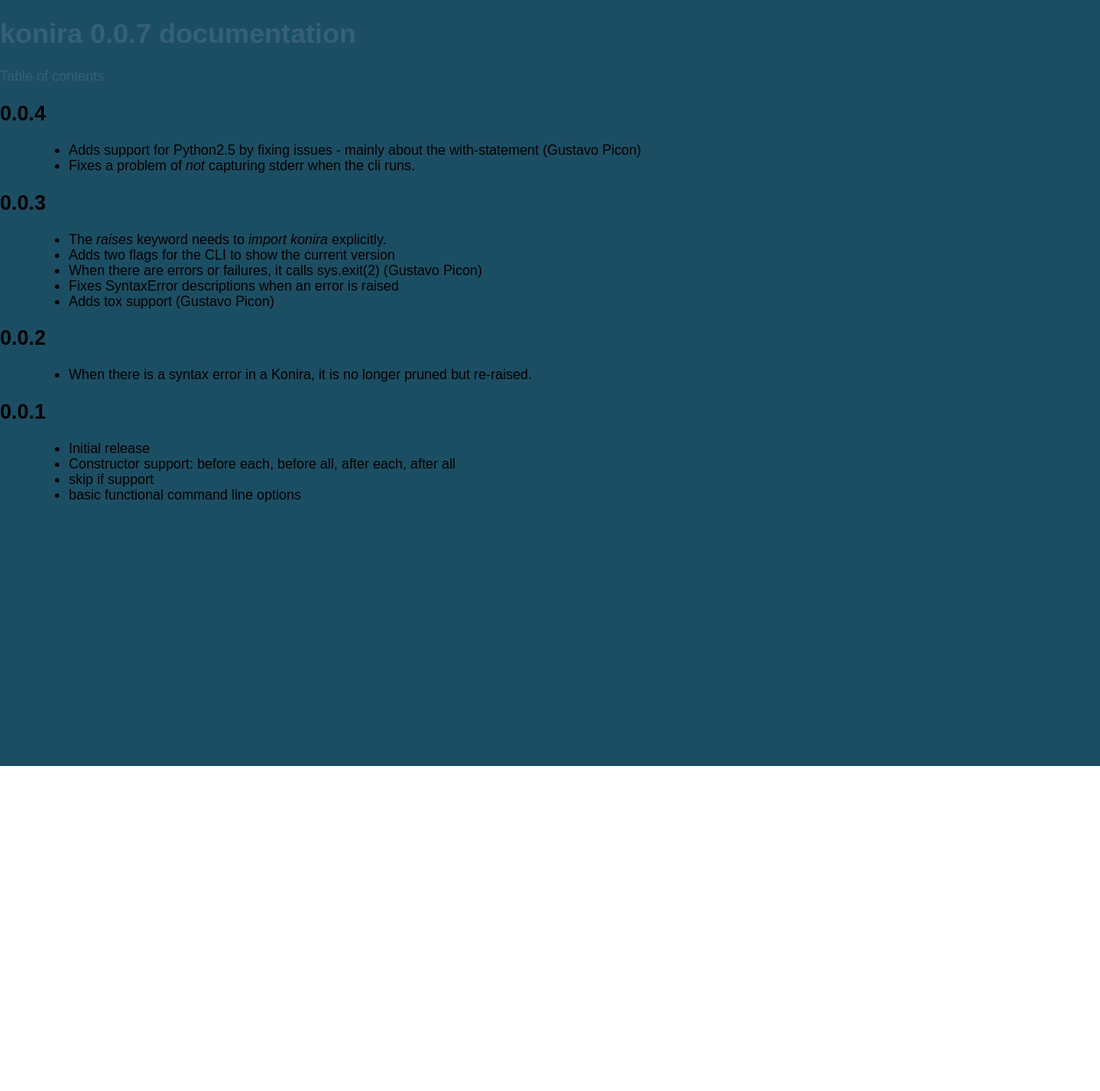
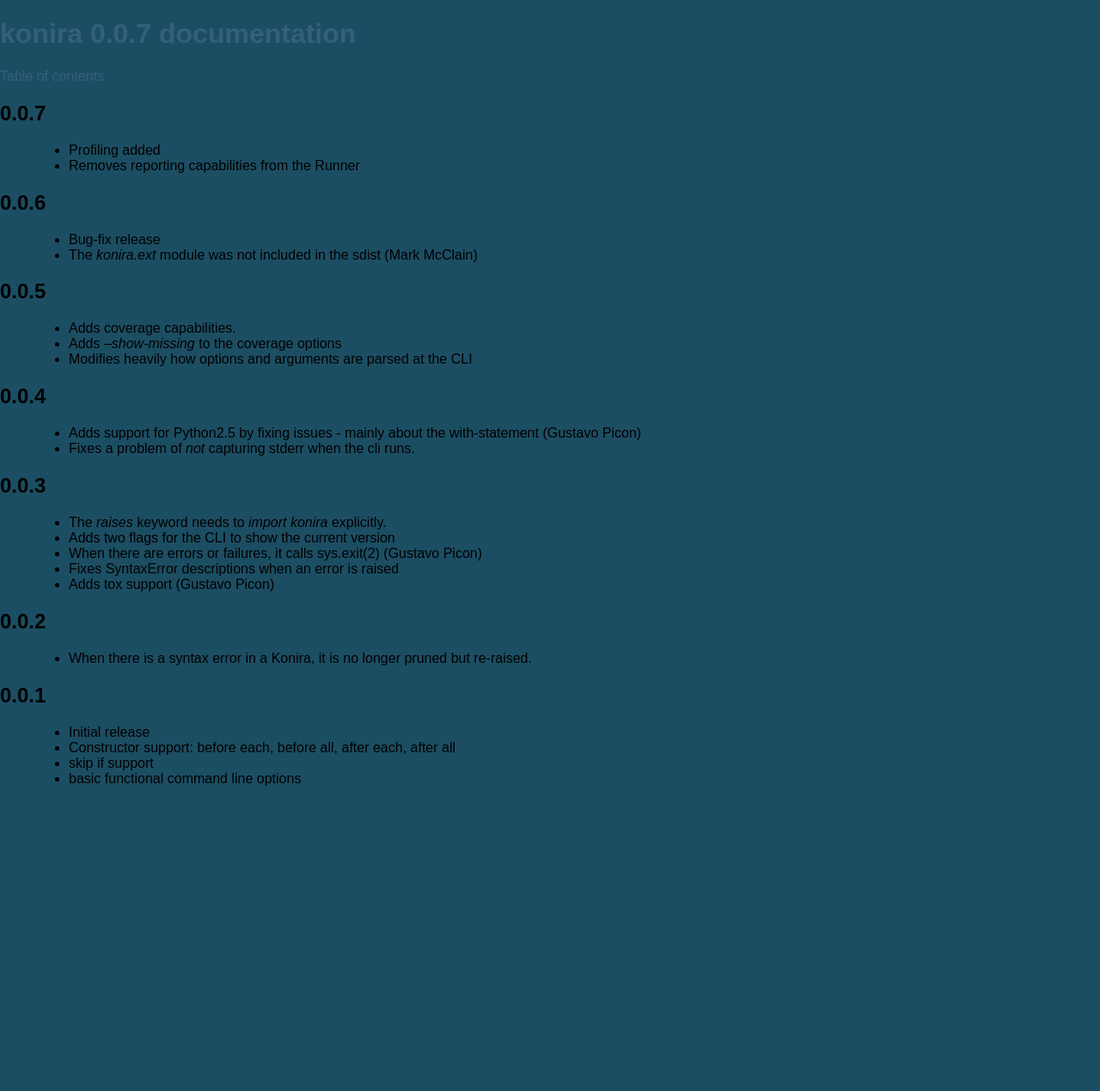
Before and after one commit to alfredodeza/konira, a Sphinx documentation site: the page built from docs/changelog.rst, in a window 1280 px wide. Shown: the whole page at 86% size. Built offline with Sphinx 7.4.7, drawn with Linux system fonts in a browser that asks for light colours; before the commit the page ends 900 px from its top, so only the background shows below that.

Commit message:
updates the changelog

```diff
--- a/docs/changelog.rst
+++ b/docs/changelog.rst
@@ -1,4 +1,23 @@
 .. _changelog:
+
+0.0.7
+-----
+ * Profiling added
+ * Removes reporting capabilities from the Runner
+
+
+0.0.6
+-----
+ * Bug-fix release
+ * The `konira.ext` module was not included in the sdist (Mark McClain)
+
+
+0.0.5
+-----
+ * Adds coverage capabilities.
+ * Adds `--show-missing` to the coverage options
+ * Modifies heavily how options and arguments are parsed at the CLI
+
 
 0.0.4
 -----
```
